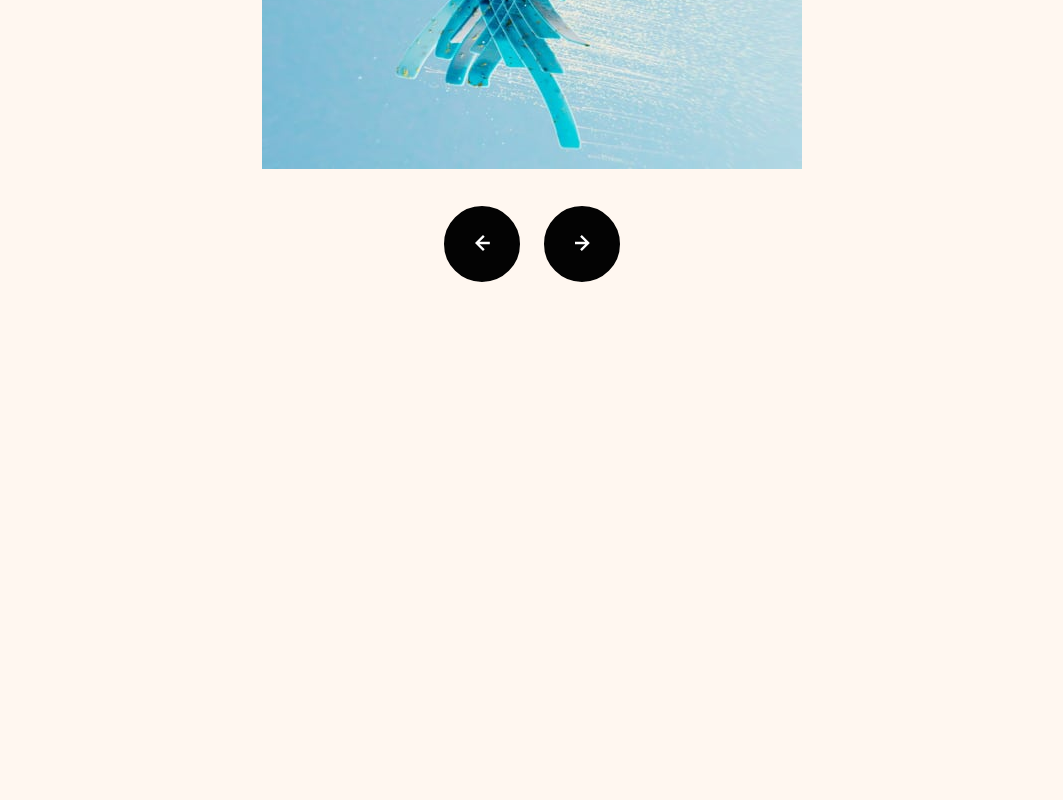
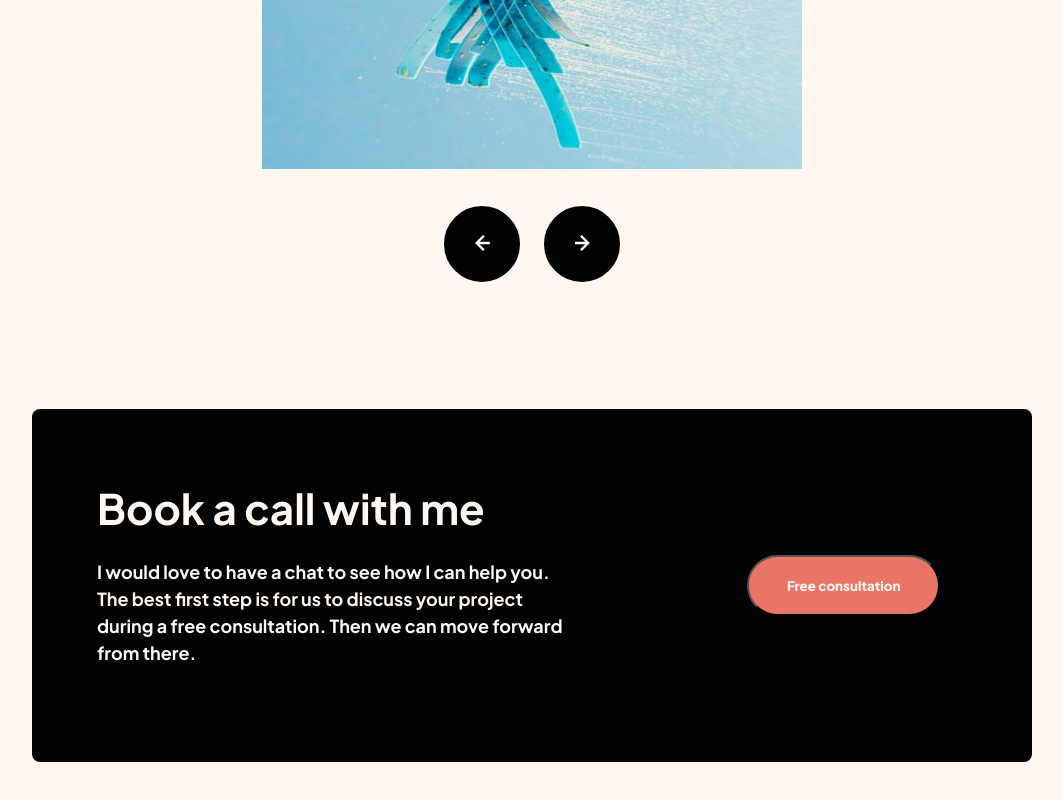
Before and after one commit to AdamTd/Adam-Designer-Portfolio, a React (Create React App) app: page / in a window 1280 px wide. Shown: the part 1621-2421 px from the top of the page, without its empty margins (108-1171 px from the left). Before the commit the page ends 1990 px from the top, so only its background shows below. Built offline with nearby package versions, Linux system fonts and the light colour scheme.

Commit message:
Finished the Contact.js of my project

```diff
--- a/src/App.js
+++ b/src/App.js
@@ -1,12 +1,14 @@
 import Home from "./components/Home.js";
 import About from "./components/About.js";
 import Work from "./components/Work.js";
+import Contact from "./components/Contact.js";
 function App() {
   return (
     <div className="App">
       <Home />
       <About />
       <Work />
+      <Contact />
     </div>
   );
 }
--- a/src/assets/style/index.css
+++ b/src/assets/style/index.css
@@ -2,8 +2,10 @@
   margin: 0;
   padding: 0;
   box-sizing: border-box;
+  font-family: "Plus Jakarta Sans";
+}
+body {
   background: #fff7f0;
-  font-family: "Plus Jakarta Sans";
 }
 .App {
   display: flex;
@@ -185,3 +187,39 @@
 .btn img {
   background: transparent;
 }
+/*! Contact*/
+.contact {
+  background: #030303 !important;
+  color: #fff7f0;
+  max-width: 1000px;
+  margin: 90px auto;
+  padding: 72px 65px;
+  display: flex;
+  align-items: center;
+  justify-content: space-between;
+  gap: 150px;
+  border-radius: 8px;
+}
+.contact__info h2 {
+  font-size: 42px;
+  font-weight: 700;
+}
+.contact__info p {
+  font-size: 18px;
+  line-height: 1.5;
+  padding: 24px 0;
+  font-weight: 650;
+}
+.contact .btn {
+  font-weight: 800;
+  margin: 0 27px;
+  padding: 20px;
+  border-radius: 50px;
+  background: #eb7565;
+  color: #fff7f0;
+  width: 500px;
+}
+.contact .btn:hover {
+  background: #f39e9e;
+  transform: scale(1.1);
+}
--- /dev/null
+++ b/src/components/Contact.js
@@ -0,0 +1,18 @@
+function Contact() {
+  return (
+    <>
+      <div className="contact">
+        <div className="contact__info">
+          <h2>Book a call with me</h2>
+          <p>
+            I would love to have a chat to see how I can help you. The best
+            first step is for us to discuss your project during a free
+            consultation. Then we can move forward from there.
+          </p>
+        </div>
+        <button className="btn">Free consultation</button>
+      </div>
+    </>
+  );
+}
+export default Contact;
```
